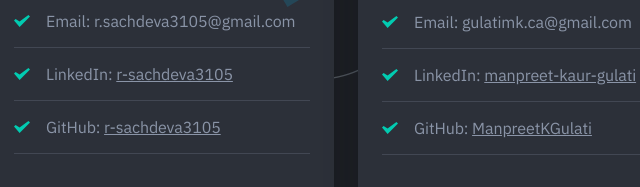
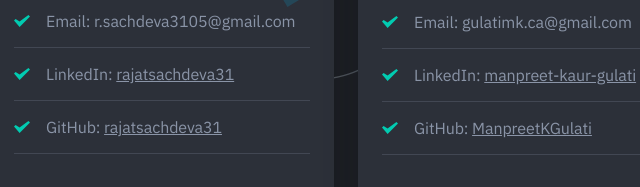
Before and after one commit to rajatsachdeva31/innov8ive-tech, a plain HTML site: page index.html in a window 1280 px wide. Shown: the part 2474-2661 px from the top of the page, 478-1118 px from the left. Drawn offline with nearby package versions, Linux system fonts and the light colour scheme.

Commit message:
social media handle update

```diff
--- a/index.html
+++ b/index.html
@@ -301,16 +301,16 @@
                           <span
                             >LinkedIn:
                             <a
-                              href="https://www.linkedin.com/in/r-sachdeva3105/"
-                              >r-sachdeva3105</a
+                              href="https://www.linkedin.com/in/rajatsachdeva31/"
+                              >rajatsachdeva31</a
                             ></span
                           >
                         </li>
                         <li>
                           <span
                             >GitHub:
-                            <a href="https://github.com/r-sachdeva3105"
-                              >r-sachdeva3105</a
+                            <a href="https://github.com/rajatsachdeva31"
+                              >rajatsachdeva31</a
                             ></span
                           >
                         </li>
```
